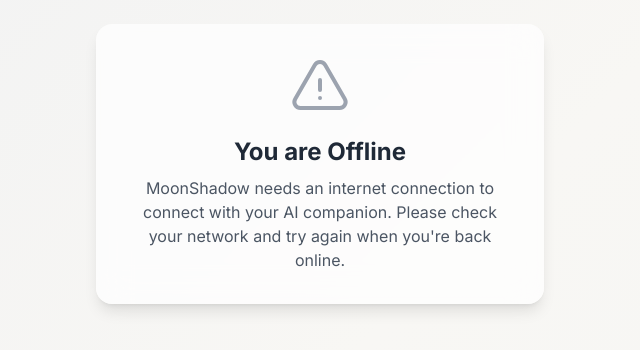
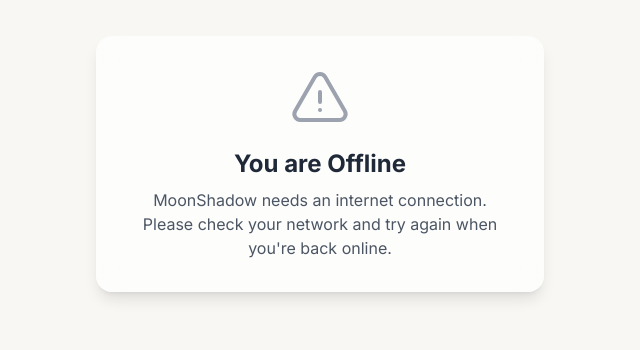
Before and after one commit to talositsecurity2022/aura-community, a plain HTML site: page offline.html in a window 1280 px wide. Shown: the part 236-586 px from the top of the page, without its empty margins (320-960 px from the left). Drawn offline with nearby package versions, Linux system fonts and the light colour scheme.

Commit message:
Update offline.html

```diff
--- a/offline.html
+++ b/offline.html
@@ -1,5 +1,5 @@
 <!DOCTYPE html>
-<html lang="en" data-theme="default">
+<html lang="en">
 <head>
     <meta charset="UTF-8">
     <meta name="viewport" content="width=device-width, initial-scale=1.0">
@@ -7,14 +7,7 @@
     <script src="https://cdn.tailwindcss.com"></script>
     <link href="https://fonts.googleapis.com/css2?family=Inter:wght@300;400;500;600;700&display=swap" rel="stylesheet">
     <style>
-        @keyframes gradientAnimation { 0% { background-position: 0% 50%; } 50% { background-position: 100% 50%; } 100% { background-position: 0% 50%; } }
-        body {
-            font-family: 'Inter', sans-serif;
-            background: linear-gradient(-45deg, #eef2f5, #f8f7f4, #e6e9f0, #f8f7f4);
-            background-size: 400% 400%;
-            animation: gradientAnimation 20s ease infinite;
-            color: #1f2937;
-        }
+        body { font-family: 'Inter', sans-serif; background-color: #F8F7F4; }
     </style>
 </head>
 <body class="flex items-center justify-center min-h-screen">
@@ -23,7 +16,7 @@
             <path stroke-linecap="round" stroke-linejoin="round" d="M12 9v3.75m-9.303 3.376c-.866 1.5.217 3.374 1.948 3.374h14.71c1.73 0 2.813-1.874 1.948-3.374L13.949 3.378c-.866-1.5-3.032-1.5-3.898 0L2.697 16.126zM12 15.75h.007v.008H12v-.008z" />
         </svg>
         <h1 class="mt-4 text-2xl font-bold text-gray-800">You are Offline</h1>
-        <p class="mt-2 text-gray-600">MoonShadow needs an internet connection to connect with your AI companion. Please check your network and try again when you're back online.</p>
+        <p class="mt-2 text-gray-600">MoonShadow needs an internet connection. Please check your network and try again when you're back online.</p>
     </div>
 </body>
 </html>
```
